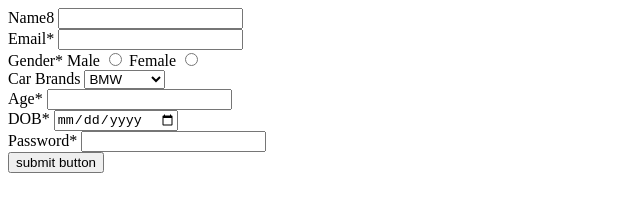
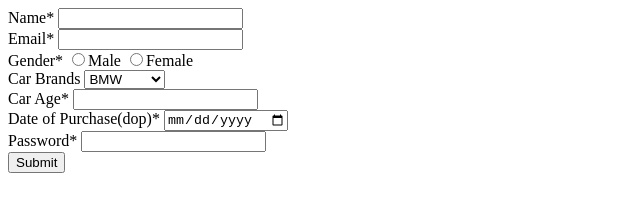
Before and after one commit to acciojob/car-insurance-form-ChhayaSengar, a website: page main.html in a window 1280 px wide. Shown: the whole page, without its empty margins (0-640 px from the left). Drawn offline with Linux system fonts and the light colour scheme.

Commit message:
created a submission

```diff
--- a/main.html
+++ b/main.html
@@ -1,53 +1,49 @@
 <!DOCTYPE html>
-
 <html>
-
 <head>
 	<link rel="stylesheet" href="styles.css">
 </head>
-
 <body>
 	<!-- the entire body must be written by student -->
-    <script type="text/javascript" src="./script.js">
-</script>
-<form method="post">
+
+	<form method="post" target="_blank">
+        <div><label for="name">Name*</label>
+        <input type="text" required id="name"></div>
+        <div><label for="email">Email*</label>
+        <input type="email" id="email" required></div>
         <div>
-			<label for="name">Name8</label>
-		  <input id="name" type="text" required>
-		</div>
-		<div>
-			<label for="email">Email*</label>
-		  <input id="email" type="email" required>
-		</div>
-		<div>
-			<label>Gender*</label>
-		 <label for="male">Male</label>
-			<input id="male" type="radio"  name="gender" value="Male" required>
-			<label for="female">Female</label>
-		  <input id="female" type="radio" name="gender" value="Female" required>
+            <label for="gender">Gender*</label>
+            <input type="radio" id="gender" name="gender" required>Male
+            <input type="radio" id="gender" name="gender" required>Female
         </div>
         <div>
             <label for="cars">Car Brands</label>
             <select id="cars">
-				<option value="BMW">BMW</option>
-				<option value="Audi">Audi</option>
-				<option value="Mercedez">Mercedez</option>
+                <option value="bmw">BMW</option>
+                <option value="audi">Audi</option>
+                <option value="mercedez">Mercedez</option>
             </select>
         </div>
         <div>
-			<label for="age">Age*</label>
-			<input type="number" id="age" required>
+            <label for="carage">Car Age*</label>
+            <input type="number" id="carage" required min="0">
         </div>
 		<div>
-			<label for="dob">DOB*</label>
-			<input type="date" id="dob" required>
+            <label for="dop">Date of Purchase(dop)*</label>
+            <input type="date" required id="dop">
         </div>
         <div>
             <label for="password">Password*</label>
-			<input type="password" id="password" required>
+            <input type="password" required id="password">
         </div>
-		<button type="submit">submit button</button>
+        <div>
+            <button type="submit" value="Submit">Submit
+        </div>
     </form>
+
+    <script type="text/javascript" src="./script.js">
+</script>
+
 </body>
 
 </html>
```
Lines whose indentation alone changed are shown as unchanged.
